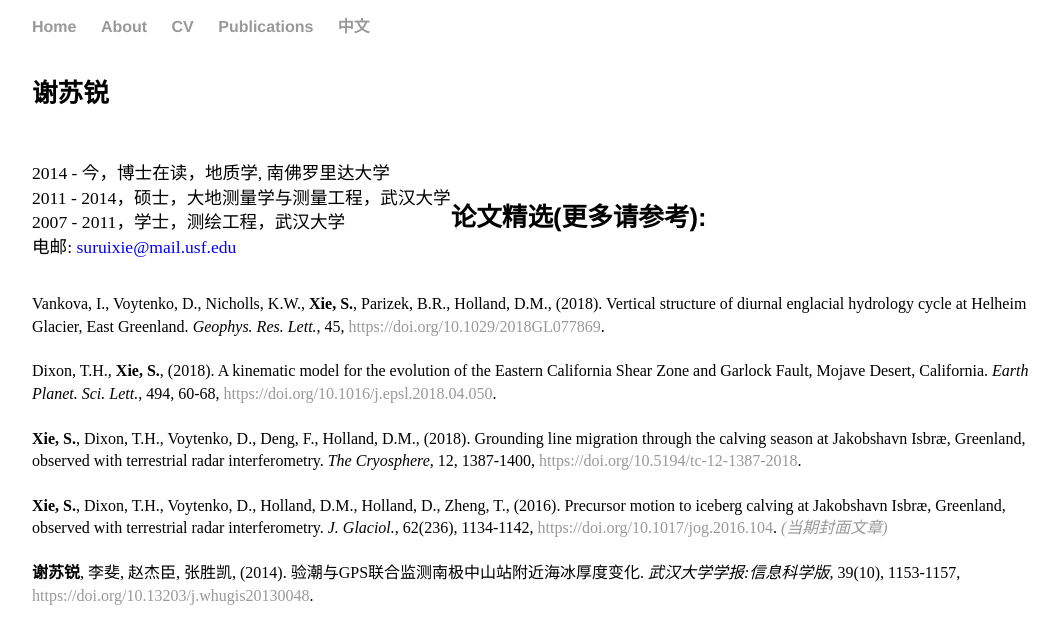
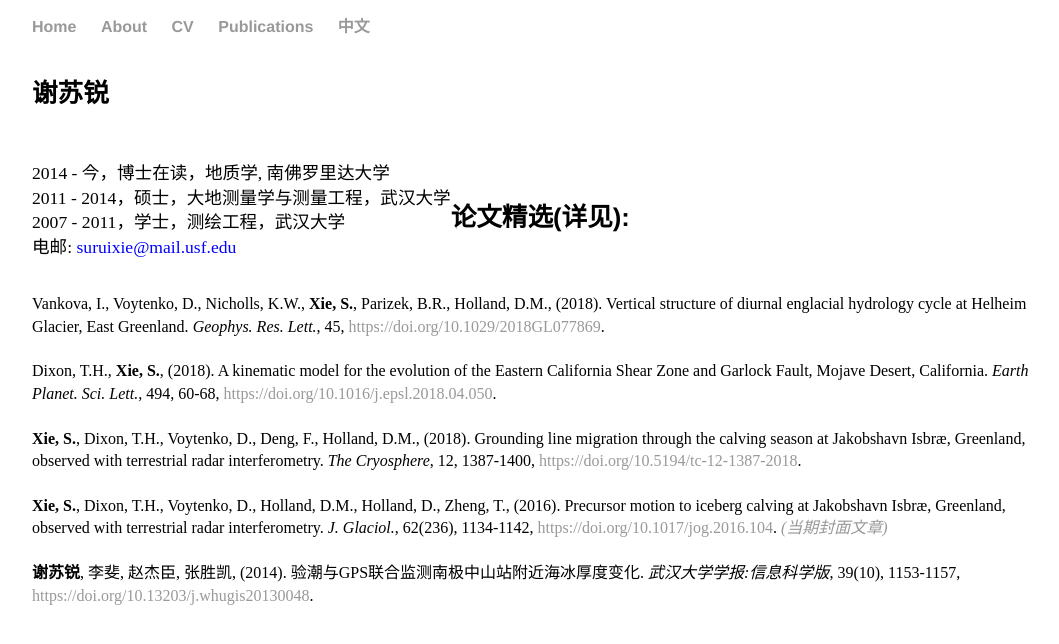
Before and after one commit to suruixie/suruixie.github.io, a Jekyll site: the page built from Chinese/index.html, in a window 1280 px wide. Shown: the top 644 px of the page, without its empty margins (96-1155 px from the left). Built offline with Jekyll 4.4.1, drawn with Linux system fonts in a browser that asks for light colours; a style sheet for code colours, icons or effects is not loaded.

Commit message:
Update index.html

```diff
--- a/Chinese/index.html
+++ b/Chinese/index.html
@@ -17,7 +17,7 @@
 
 	<br style="line-height:8.0em">
 	<div class="sideText">
-            <h4>论文精选(更多请参考<a  href="https://scholar.google.com/citations?hl=en&user=kF4StsMAAAAJ&view_op=list_works"><i class="ai ai-google-scholar ai-2x"></i></a>): </h4>
+            <h4>论文精选(详见<a  href="https://scholar.google.com/citations?hl=en&user=kF4StsMAAAAJ&view_op=list_works"><i class="ai ai-google-scholar ai-2x"></i></a>): </h4>
             <p style="font-size:1.0em;">
 		Vankova, I., Voytenko, D., Nicholls, K.W., <strong>Xie, S.</strong>, Parizek, B.R., Holland, D.M., (2018). Vertical structure of diurnal englacial hydrology cycle at Helheim Glacier, East Greenland. <em>Geophys. Res. Lett.</em>, 45, <a href="https://doi.org/10.1029/2018GL077869">https://doi.org/10.1029/2018GL077869</a>.  <br>
 		<br style="line-height:0.1em">
```
